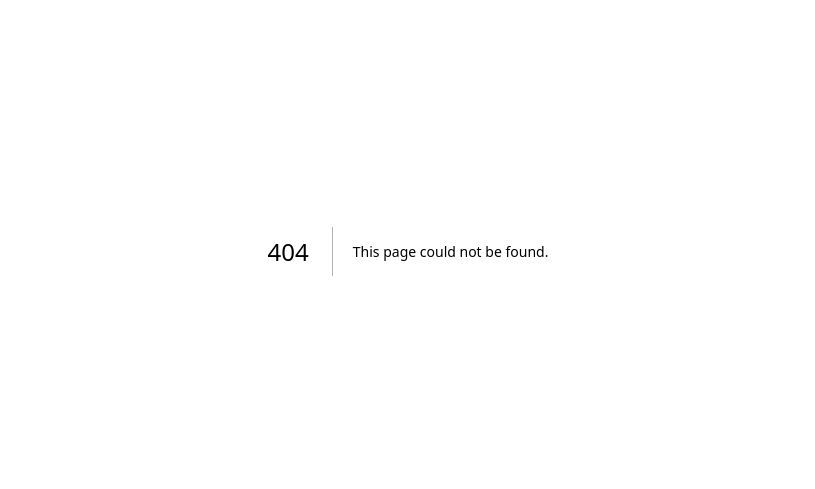
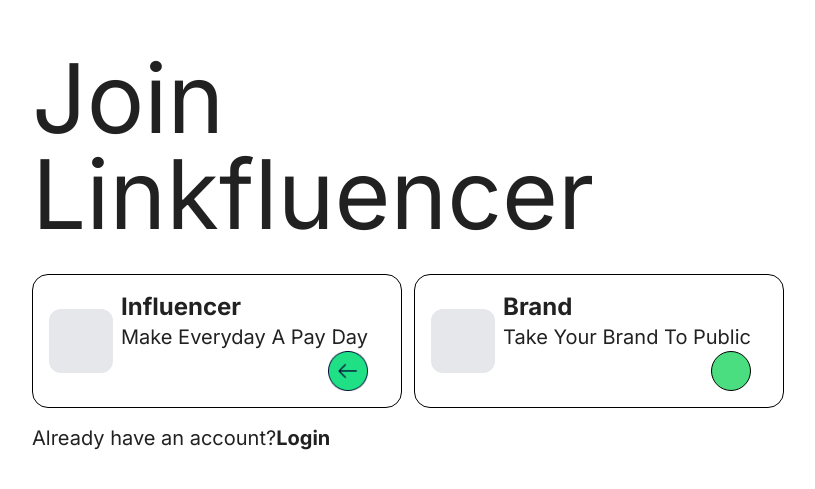
Before and after one commit to saudkhanbpk/linkfluencer-website, a Next.js app: page /join in a window 1280 px wide. Before the commit this address had no page. Shown: the part 149-638 px from the top of the page, without its empty margins (232-1047 px from the left). Built offline with nearby package versions, Linux system fonts and the light colour scheme.

Commit message:
join ui created

```diff
--- /dev/null
+++ b/src/pages/join.tsx
@@ -0,0 +1,38 @@
+import React from 'react'
+import influencer from "../../public/images/influencer.png"
+import Image from 'next/image'
+import arrowBackDark from '../public/images/arrow_back_dark.png'
+function join() {
+    return (
+        <>
+            <div className='flex justify-center items-center w-[100%] md:h-screen'>
+                <div>
+                    <h2 className='text-4xl md:text-8xl mb-8'>Join <br /> Linkfluencer</h2>
+                    <div className='flex flex-wrap  gap-3'>
+                        <div className='md:w-[370px] flex gap-2 border-black border rounded-2xl self-center  p-4 '>
+                            <div className='self-center p-8 bg-gray-200 rounded-xl '></div>
+                            <div>
+                                <h1 className='font-bold text-2xl'>Influencer</h1>
+                                <p className='text-xl'>Make Everyday A Pay Day</p>
+                                <Image className='float-right ' src={arrowBackDark} alt="Back" width={40} height={40} />
+
+                            </div>
+                        </div>
+                        <div className='md:w-[370px] flex gap-2 border-black border rounded-2xl self-center w-fit p-4'>
+                            <div className='self-center p-8 bg-gray-200 rounded-xl'></div>
+                            <div>
+                                <h1 className='font-bold text-2xl'>Brand</h1>
+                                <p className='text-xl'>Take Your Brand To Public</p>
+                                <div className='border border-black w-[40px] h-[40px] rounded-full flex justify-center float-right items-center bg-green-400'></div>
+                            </div>
+                        </div>
+                    </div>
+                    <h1 className='mt-4 text-xl'>Already have an account?<b>Login</b></h1>
+                </div>
+
+            </div>
+        </>
+    )
+}
+
+export default join
```
